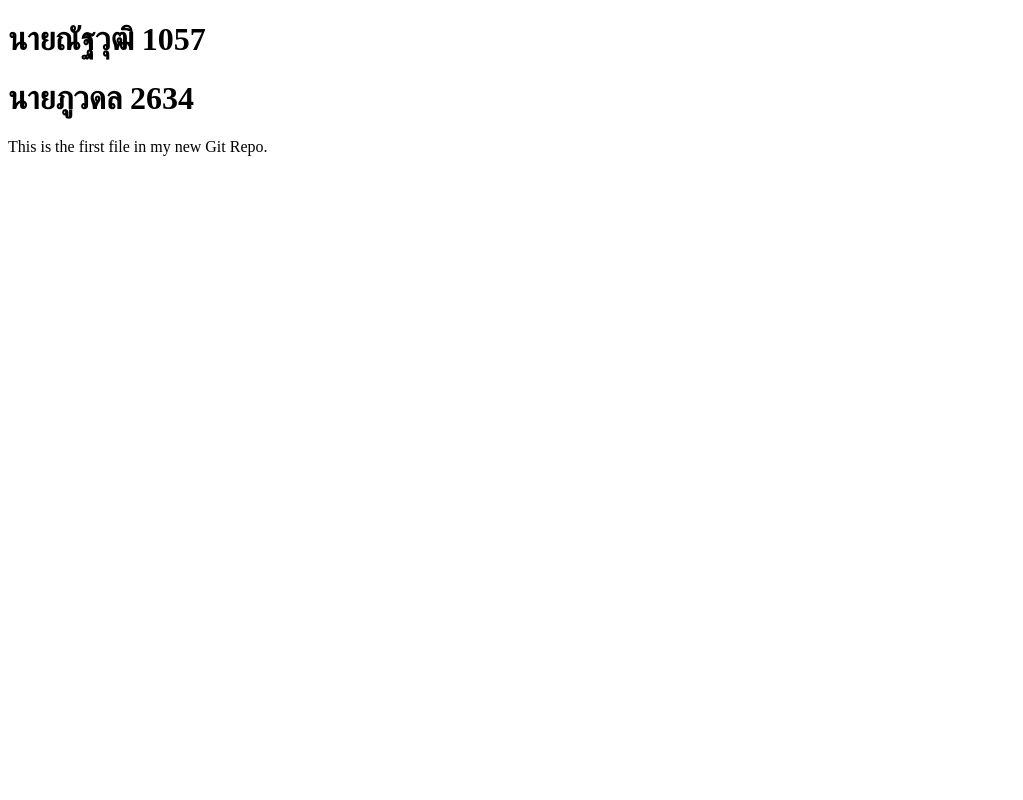
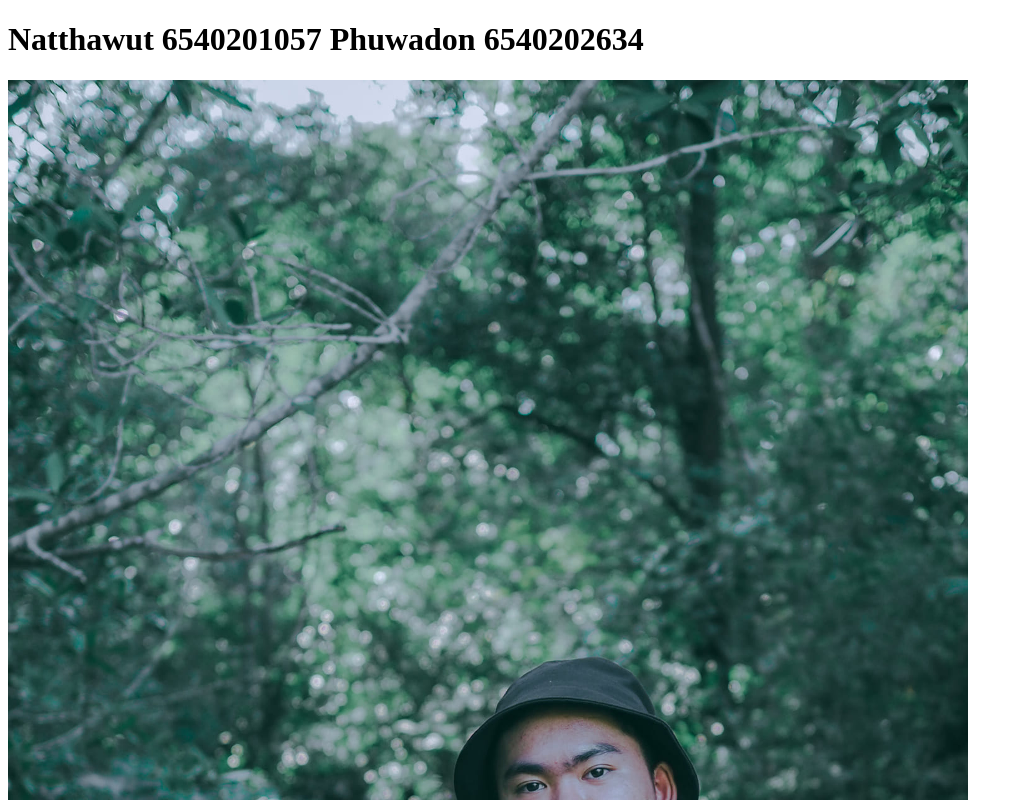
Before and after one commit to Natthawut1234/Lab23-8, a plain HTML site: page index.html in a window 1280 px wide. Shown: the top 800 px of the page, without its empty margins (0-1023 px from the left). Drawn offline with Linux system fonts and the light colour scheme.

Commit message:
max code

```diff
--- a/index.html
+++ b/index.html
@@ -5,9 +5,13 @@
 </head>
 <body>
 
-<h1>นายณัฐวุฒิ 1057</h1>
-<h1>นายภูวดล 2634</h1>
+<h1>Natthawut 6540201057 Phuwadon 6540202634</h1>
+<div><img src="img.jpg" alt="Hello World from Space"
+    style="width:100%;max-width:960px"></div>
 <p>This is the first file in my new Git Repo.</p>
+<p>A new line in our file!</p>
+<div><img src="img1.jpg" alt="Hello Git"
+    style="width:100%;max-width:640px"></div>
 
 </body>
 </html>
```
Also changed, not shown: img.jpg (added), img1.jpg (added).
